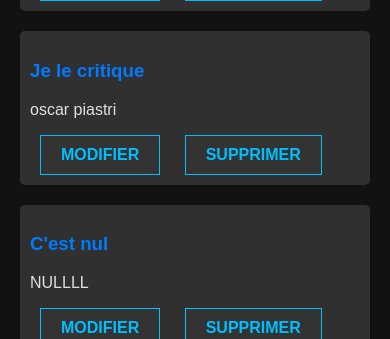
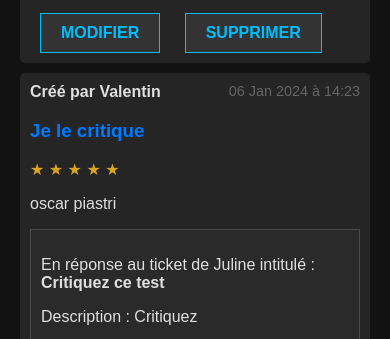
Before and after one commit to n4xe/projet_9, a Django app: page /posts/ in a window 390 px wide. Shown: the part 5591-5930 px from the top of the page. Run offline with Django 5.2, Linux system fonts and the light colour scheme; a user stored in the database is signed in; data comes from the database, SQL or seed files in the repository; both versions use the stored data as it was after the commit.

Commit message:
Step 7
User block implementation + test

```diff
--- a/LITRevu/LITRevu/urls.py
+++ b/LITRevu/LITRevu/urls.py
@@ -38,4 +38,6 @@ urlpatterns = [
     path('users/unfollow/<int:user_id>/', unfollow_user, name='unfollow_user'),
     path('feed/', feed, name='feed'),
     path('posts/', posts, name='posts'),
+    path('block/<int:user_id>/', block_user, name='block_user'),
+    path('unblock/<int:user_id>/', unblock_user, name='unblock_user'),
 ] + static(settings.MEDIA_URL, document_root=settings.MEDIA_ROOT)
--- a/LITRevu/applicationLITRevu/models.py
+++ b/LITRevu/applicationLITRevu/models.py
@@ -40,5 +40,27 @@ class UserFollows(models.Model):
     user = models.ForeignKey(settings.AUTH_USER_MODEL, on_delete=models.CASCADE, related_name='following')
     followed_user = models.ForeignKey(settings.AUTH_USER_MODEL, on_delete=models.CASCADE, related_name='followed_by')
 
-class Meta:
-    unique_together = ('user', 'followed_user',)
+    class Meta:
+        unique_together = ('user', 'followed_user',)
+
+class UserBlock(models.Model):
+    # L'utilisateur qui effectue le blocage
+    blocker = models.ForeignKey(
+        settings.AUTH_USER_MODEL,
+        related_name='blocking',
+        on_delete=models.CASCADE
+    )
+    # L'utilisateur qui est bloqué
+    blocked = models.ForeignKey(
+        settings.AUTH_USER_MODEL,
+        related_name='blocked_by',
+        on_delete=models.CASCADE
+    )
+    # Date et heure du blocage
+    created_at = models.DateTimeField(auto_now_add=True)
+
+    class Meta:
+        unique_together = ('blocker', 'blocked',)
+
+    def __str__(self):
+        return f"{self.blocker.username} blocks {self.blocked.username}"
--- a/LITRevu/applicationLITRevu/views.py
+++ b/LITRevu/applicationLITRevu/views.py
@@ -1,12 +1,13 @@
 from django.shortcuts import render, redirect, get_object_or_404
 from django.contrib import messages
 from .forms import *
-from .models import Ticket, Review, UserFollows
+from .models import *
 from django.contrib.auth.decorators import login_required
 from django.shortcuts import render
 from itertools import chain
 from operator import attrgetter
 import logging
+from django.db.models import Q
 
 logger = logging.getLogger(__name__)
 
@@ -132,8 +133,29 @@ def delete_review(request, review_id):
 
 @login_required
 def user_follows(request):
-    follows = UserFollows.objects.filter(user=request.user)
-    followers = UserFollows.objects.filter(followed_user=request.user)
+
+    # Utilisateurs que l'utilisateur courant a bloqués
+    blocked_users_ids = UserBlock.objects.filter(blocker=request.user).values_list('blocked', flat=True)
+
+    # Abonnements, excluant les utilisateurs bloqués
+    follows = UserFollows.objects.filter(user=request.user).exclude(followed_user__in=blocked_users_ids)
+
+    # Abonnés, excluant les utilisateurs bloqués
+    followers = UserFollows.objects.filter(followed_user=request.user).exclude(user__in=blocked_users_ids)
+
+    # Utilisateurs bloqués par l'utilisateur courant
+    blocked_users = UserBlock.objects.filter(blocker=request.user).exclude(blocked__isnull=True)
+
+    # Récupérer les abonnements, les abonnés et les utilisateurs bloqués
+    follows = UserFollows.objects.filter(user=request.user) \
+        .exclude(followed_user__blocked_by__blocker=request.user) \
+        .exclude(followed_user__blocking__blocked=request.user)
+
+    followers = UserFollows.objects.filter(followed_user=request.user).exclude(user__blocking__blocked=request.user) \
+        .exclude(user__blocked_by__blocker=request.user) \
+        .exclude(user__blocking__blocked=request.user)
+
+    blocked = UserBlock.objects.filter(blocker=request.user)
     form = UserFollowForm()
 
     if request.method == 'POST':
@@ -143,8 +165,12 @@ def user_follows(request):
             try:
                 followed_user = User.objects.get(username=username_to_follow)
                 if followed_user != request.user:
-                    UserFollows.objects.get_or_create(user=request.user, followed_user=followed_user)
-                    messages.success(request, "L'utilisateur a bien été ajouté.")
+                    if not UserBlock.objects.filter(blocker=request.user, blocked=followed_user).exists():
+                        UserBlock.objects.create(blocker=request.user, blocked=followed_user)
+                        UserFollows.objects.get_or_create(user=request.user, followed_user=followed_user)
+                        messages.success(request, "L'utilisateur a bien été ajouté.")
+                    else:
+                        messages.error(request, "Vous avez bloqué cet utilisateur.")
                 else:
                     messages.error(request, "Vous ne pouvez pas vous suivre vous-même.")
             except User.DoesNotExist:
@@ -155,6 +181,7 @@ def user_follows(request):
     return render(request, 'user_follows.html', {
         'follows': follows,
         'followers': followers,
+        'blocked_users': blocked_users,
         'form': form
     })
 
@@ -181,6 +208,8 @@ def unfollow_user(request, user_id):
     return render(request, 'unfollow_confirm.html', {'follow': follow})
 
 
+from django.db.models import Q
+
 @login_required
 def feed(request):
     # Billets et avis de l'utilisateur connecté
@@ -190,13 +219,16 @@ def feed(request):
     # Utilisateurs suivis par l'utilisateur connecté
     followed_users = UserFollows.objects.filter(user=request.user).values_list('followed_user', flat=True)
 
-    # Billets et avis des utilisateurs suivis
-    followed_tickets = Ticket.objects.filter(user__in=followed_users)
-    followed_reviews = Review.objects.filter(user__in=followed_users)
+    # Utilisateurs qui ont bloqué ou ont été bloqués par l'utilisateur connecté
+    blocked_users = UserBlock.objects.filter(Q(blocked=request.user) | Q(blocker=request.user)).values_list('blocked', flat=True)
+
+    # Billets et avis des utilisateurs suivis, en excluant les utilisateurs bloqués
+    followed_tickets = Ticket.objects.filter(user__in=followed_users).exclude(user__in=blocked_users)
+    followed_reviews = Review.objects.filter(user__in=followed_users).exclude(user__in=blocked_users)
 
     # Avis en réponse aux billets de l'utilisateur connecté qui ne sont pas déjà comptés dans user_reviews
     responses_to_user_tickets = Review.objects.filter(ticket__in=user_tickets).exclude(
-        id__in=user_reviews.values_list('id', flat=True))
+        id__in=user_reviews.values_list('id', flat=True)).exclude(user__in=blocked_users)
 
     # Combinez les requêtes et ordonnez-les par date de création (les plus récents en premier)
     feed_items = sorted(
@@ -204,6 +236,7 @@ def feed(request):
         key=attrgetter('time_created'),
         reverse=True
     )
+
     for item in feed_items:
         if hasattr(item, 'rating'):  # Vérifiez si l'item a un attribut 'rating'
             # Créez des listes d'étoiles pleines et vides
@@ -214,10 +247,28 @@ def feed(request):
 
 @login_required
 def posts(request):
-    user_tickets = Ticket.objects.filter(user=request.user)
-    user_reviews = Review.objects.filter(user=request.user)
+    user_tickets = Ticket.objects.filter(user=request.user).order_by('-time_created')
+    user_reviews = Review.objects.filter(user=request.user).order_by('-time_created')
 
-    return render(request, 'posts.html', {
-        'user_tickets': user_tickets,
-        'user_reviews': user_reviews
-    })
+    # Combine les tickets et les reviews en une seule liste
+    user_posts = sorted(
+        chain(user_tickets, user_reviews),
+        key=attrgetter('time_created'),
+        reverse=True  # Tri décroissant pour obtenir les plus récents en premier
+    )
+
+    return render(request, 'posts.html', {'user_posts': user_posts})
+
+@login_required
+def block_user(request, user_id):
+    user_to_block = get_object_or_404(User, pk=user_id)
+    UserBlock.objects.create(blocker=request.user, blocked=user_to_block)
+    # Redirigez l'utilisateur vers la page appropriée après le blocage
+    return redirect('user_follows')
+
+@login_required
+def unblock_user(request, user_id):
+    # Récupérer l'instance UserBlock et la supprimer
+    UserBlock.objects.filter(blocker=request.user, blocked__id=user_id).delete()
+    # Redirection vers la page d'abonnements
+    return redirect('user_follows')
--- a/LITRevu/templates/base.html
+++ b/LITRevu/templates/base.html
@@ -218,6 +218,23 @@
             margin-bottom: 20px;
         }
 
+        .follow-section {
+            border-top: 1px solid #4A4A4A; /* Ajoute une ligne de séparation */
+            padding-top: 20px; /* Espacement au-dessus de la section */
+            margin-top: 20px; /* Espacement entre les sections */
+        }
+
+        .follow-section h2 {
+            margin-bottom: 10px; /* Espacement sous le titre de la section */
+        }
+
+        .item-frame {
+            margin-bottom: 10px; /* Espacement entre les éléments de la liste */
+            padding: 10px; /* Espacement intérieur pour chaque élément de la liste */
+            background-color: #252525; /* Couleur de fond pour chaque élément */
+            border-radius: 5px; /* Coins arrondis pour les éléments de la liste */
+        }
+
 
 
     </style>
--- a/LITRevu/templates/posts.html
+++ b/LITRevu/templates/posts.html
@@ -1,29 +1,64 @@
 {% extends 'base.html' %}
+{% load custom_tags %}
 
 {% block content %}
 <div class="feed-container">
-    <h1>Vos posts</h1>
+    <!-- Ajout des boutons au haut de la page -->
+    <div class="feed-buttons">
+        <!-- Boutons, si nécessaire -->
+    </div>
 
-    {% for ticket in user_tickets %}
-    <div class="item-frame ticket">
-        <!-- Contenu du ticket -->
-        <h2>{{ ticket.title }}</h2>
-        <img src="{{ ticket.image.url }}" alt="Image pour {{ ticket.title }}" />
-        <!-- Boutons pour modifier et supprimer -->
-        <a href="{% url 'edit_ticket' ticket.id %}" class="button">Modifier</a>
-        <a href="{% url 'delete_ticket' ticket.id %}" class="button">Supprimer</a>
-    </div>
-    {% endfor %}
-
-    {% for review in user_reviews %}
-    <div class="item-frame review">
-        <!-- Contenu de la critique -->
-        <h3>{{ review.headline }}</h3>
-        <p>{{ review.body }}</p>
-        <!-- Boutons pour modifier et supprimer -->
-        <a href="{% url 'edit_review' review.id %}" class="button">Modifier</a>
-        <a href="{% url 'delete_review' review.id %}" class="button">Supprimer</a>
-    </div>
+    {% for post in user_posts %}
+        <div class="item-frame {% if post.get_model_name == 'Ticket' %}ticket{% elif post.get_model_name == 'Review' %}review{% endif %}">
+            <div class="item-header">
+                <span class="created-info">
+                    Créé par <strong>{{ post.user.username }}</strong>
+                </span>
+                <span class="created-date">
+                    {{ post.time_created|date:"d M Y à H:i" }}
+                </span>
+            </div>
+            {% if post.get_model_name == 'Ticket' %}
+                <h2>{{ post.title }}</h2>
+                <p>{{ post.description }}</p>
+                {% if post.image %}
+                    <img src="{{ post.image.url }}" alt="Image pour {{ post.title }}" />
+                {% else %}
+                    <p>Pas d'image disponible.</p>
+                {% endif %}
+                <div class="post-actions">
+                    <a href="{% url 'edit_ticket' post.id %}" class="button">Modifier</a>
+                    <a href="{% url 'delete_ticket' post.id %}" class="button">Supprimer</a>
+                </div>
+            {% elif post.get_model_name == 'Review' %}
+                <h3>{{ post.headline }}</h3>
+                <div class="rating">
+                    {% for i in 0|range:post.rating %}
+                        <span class="star">&#9733;</span> <!-- étoile pleine -->
+                    {% endfor %}
+                    {% for i in post.rating|range:5 %}
+                        <span class="star">&#9734;</span> <!-- étoile vide -->
+                    {% endfor %}
+                </div>
+                <p>{{ post.body }}</p>
+                <!-- Affichage des informations du ticket associé à la review -->
+                <div class="ticket-info">
+                    <p>En réponse au ticket de {{ post.ticket.user.username }} intitulé : <strong>{{ post.ticket.title }}</strong></p>
+                    <p>Description : {{ post.ticket.description }}</p>
+                    {% if post.ticket.image %}
+                        <img src="{{ post.ticket.image.url }}" alt="Image pour {{ post.ticket.title }}" />
+                    {% else %}
+                        <p>Pas d'image disponible pour ce ticket.</p>
+                    {% endif %}
+                </div>
+                <div class="post-actions">
+                    <a href="{% url 'edit_review' post.id %}" class="button">Modifier</a>
+                    <a href="{% url 'delete_review' post.id %}" class="button">Supprimer</a>
+                </div>
+            {% endif %}
+        </div>
+    {% empty %}
+        <p>Aucun billet ou avis à afficher pour le moment.</p>
     {% endfor %}
 </div>
 {% endblock %}
```
Also changed, not shown: LITRevu/applicationLITRevu/admin.py (+6 -1 lines), LITRevu/templates/user_follows.html (+25 -11 lines), LITRevu/db.sqlite3.
